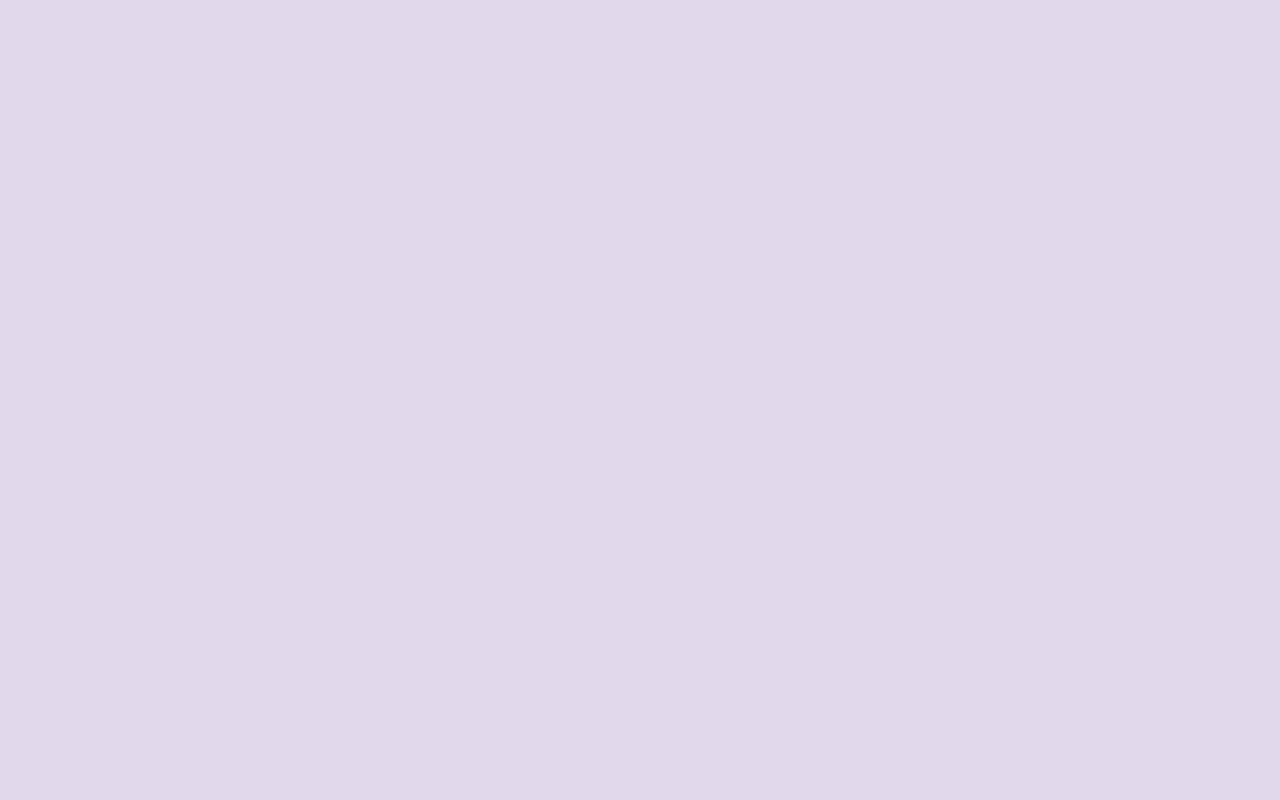
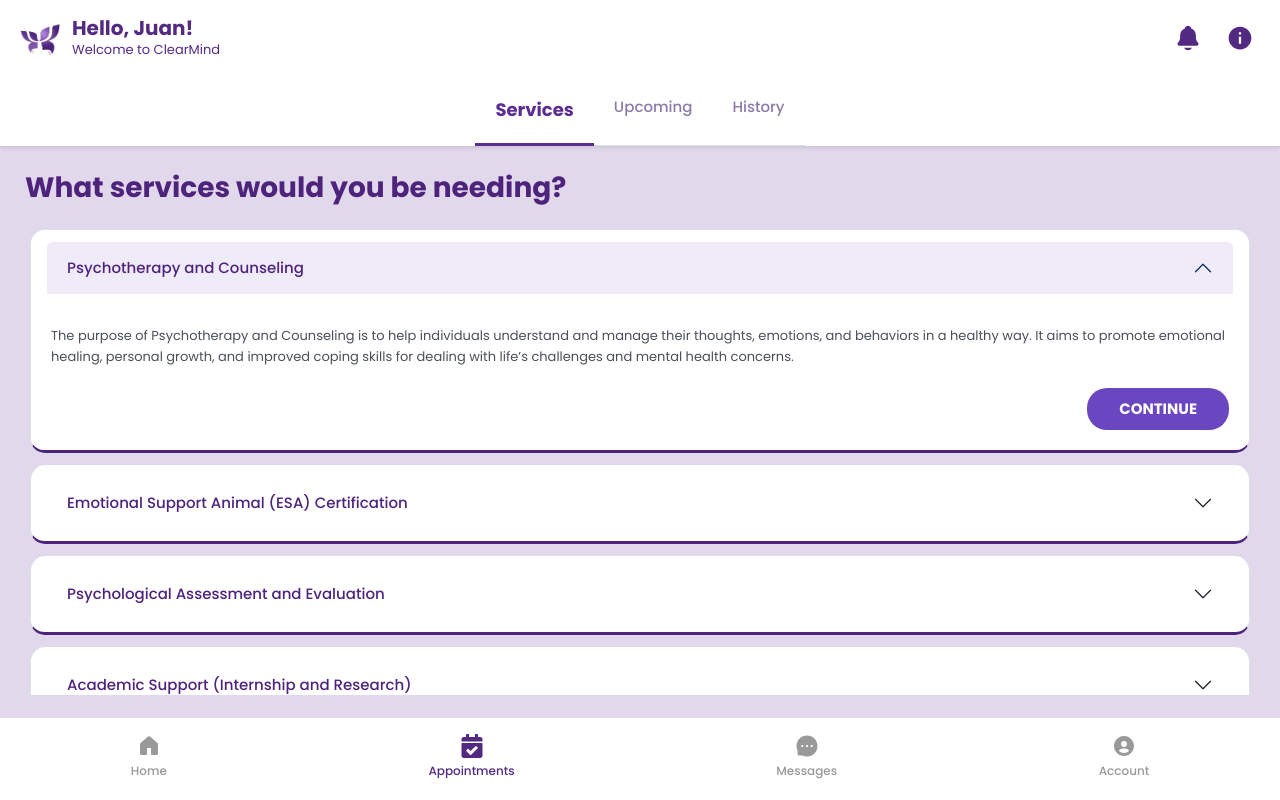
Before and after one commit to miriammulawin/ClearMind, a React (Vite) app in the folder clearmind-frontend/: page /client/appointment/services in a window 1280 px wide. Before the commit this address had no page. Built offline with nearby package versions, Linux system fonts and the light colour scheme; what chartjs-plugin-datalabels would draw is missing.

Commit message:
LOG IN BACKEND FIXED

```diff
--- a/clearmind-frontend/src/App.jsx
+++ b/clearmind-frontend/src/App.jsx
@@ -20,17 +20,17 @@ function App() {
         <Route path="/register" element={<Registration />} />
         <Route path="/create-accounts"element={<CreateAccounts/>} />
         <Route path="/admin-dashboard" element={<AdminDashboard />} />
-        <Route path="/client-home" element={<ClientHome />} />
+        <Route path="/client/home" element={<ClientHome />} />
 
-        <Route path="/client-appointment" element={<ClientAppointment />}>
-          <Route index element={<Navigate to="client-services" replace />} />
-          <Route path="client-services" element={<ServicesTab />} />
-          <Route path="client-upcoming" element={<UpcomingTab />} />
-          <Route path="client-history" element={<HistoryTab />} />
+        <Route path="/client/appointment" element={<ClientAppointment />}>
+          <Route index element={<Navigate to="services" replace />} />
+          <Route path="services" element={<ServicesTab />} />
+          <Route path="upcoming" element={<UpcomingTab />} />
+          <Route path="history" element={<HistoryTab />} />
         </Route>
 
-        <Route path="/client-messages" element={<ClientMessages />} />
-        <Route path="/client-account" element={<ClientAccount />} />
+        <Route path="/client/messages" element={<ClientMessages />} />
+        <Route path="/client/account" element={<ClientAccount />} />
 
       </Routes>
     </Router>
--- a/clearmind-frontend/src/ClientPages/ClientComponents/ClientAppointmentTab.jsx
+++ b/clearmind-frontend/src/ClientPages/ClientComponents/ClientAppointmentTab.jsx
@@ -12,9 +12,9 @@ const ClientAppointmentTab = () => {
 
   // Determine active tab based on current route
   const getActiveTab = () => {
-    if (location.pathname.includes('/client-services')) return 'services';
-    if (location.pathname.includes('/client-upcoming')) return 'upcoming';
-    if (location.pathname.includes('/client-history')) return 'history';
+    if (location.pathname.includes('/services')) return 'services';
+    if (location.pathname.includes('/upcoming')) return 'upcoming';
+    if (location.pathname.includes('/history')) return 'history';
     return 'services';
   };
 
@@ -22,7 +22,7 @@ const ClientAppointmentTab = () => {
   const activeTab = getActiveTab();
 
   const handleTabChange = (tab) => {
-    navigate(`/client-appointment/${tab}`);
+    navigate(`/client/appointment/${tab}`);
   };
 
   return (
@@ -32,7 +32,7 @@ const ClientAppointmentTab = () => {
           <Nav.Link
             eventKey="services"
             active={activeTab === 'services'}
-            onClick={() => handleTabChange('client-services')}
+            onClick={() => handleTabChange('services')}
             >
             Services
           </Nav.Link>
@@ -42,7 +42,7 @@ const ClientAppointmentTab = () => {
           <Nav.Link
             eventKey="upcoming"
             active={activeTab === 'upcoming'}
-            onClick={() => handleTabChange('client-upcoming')}
+            onClick={() => handleTabChange('upcoming')}
           >
             Upcoming
           </Nav.Link>
@@ -52,7 +52,7 @@ const ClientAppointmentTab = () => {
           <Nav.Link
             eventKey="history"
             active={activeTab === 'history'}
-            onClick={() => handleTabChange('client-history')}
+            onClick={() => handleTabChange('history')}
           >
             History
           </Nav.Link>
--- a/clearmind-frontend/src/ClientPages/ClientComponents/ClientFooter.jsx
+++ b/clearmind-frontend/src/ClientPages/ClientComponents/ClientFooter.jsx
@@ -13,10 +13,10 @@ function ClientFooter() {
   const location = useLocation();
 
   const menus = [
-    { name: "Home", icon: <GoHomeFill />, path: "/client-home" },
-    { name: "Appointments", icon: <FaCalendarCheck />, path: "/client-appointment/client-services" },
-    { name: "Messages", icon: <AiFillMessage />, path: "/client-messages" },
-    { name: "Account", icon: <BiSolidUserCircle />, path: "/client-account" },
+    { name: "Home", icon: <GoHomeFill />, path: "/client/home" },
+    { name: "Appointments", icon: <FaCalendarCheck />, path: "/client/appointment/services" },
+    { name: "Messages", icon: <AiFillMessage />, path: "/client/messages" },
+    { name: "Account", icon: <BiSolidUserCircle />, path: "/client/account" },
   ];
 
   return (
```
Also changed, not shown: 2 other files (tests, documents, lock files or other folders).
